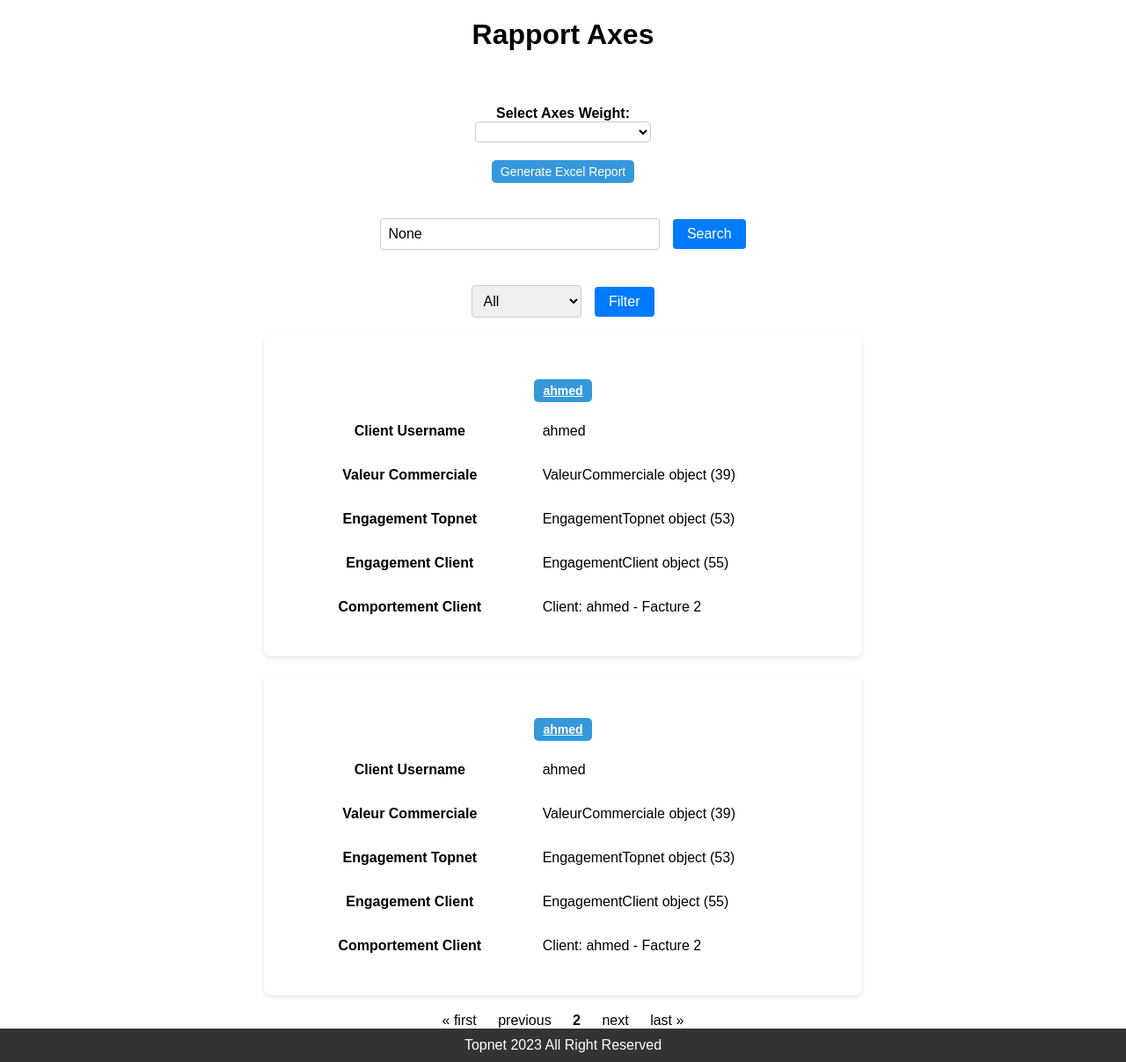
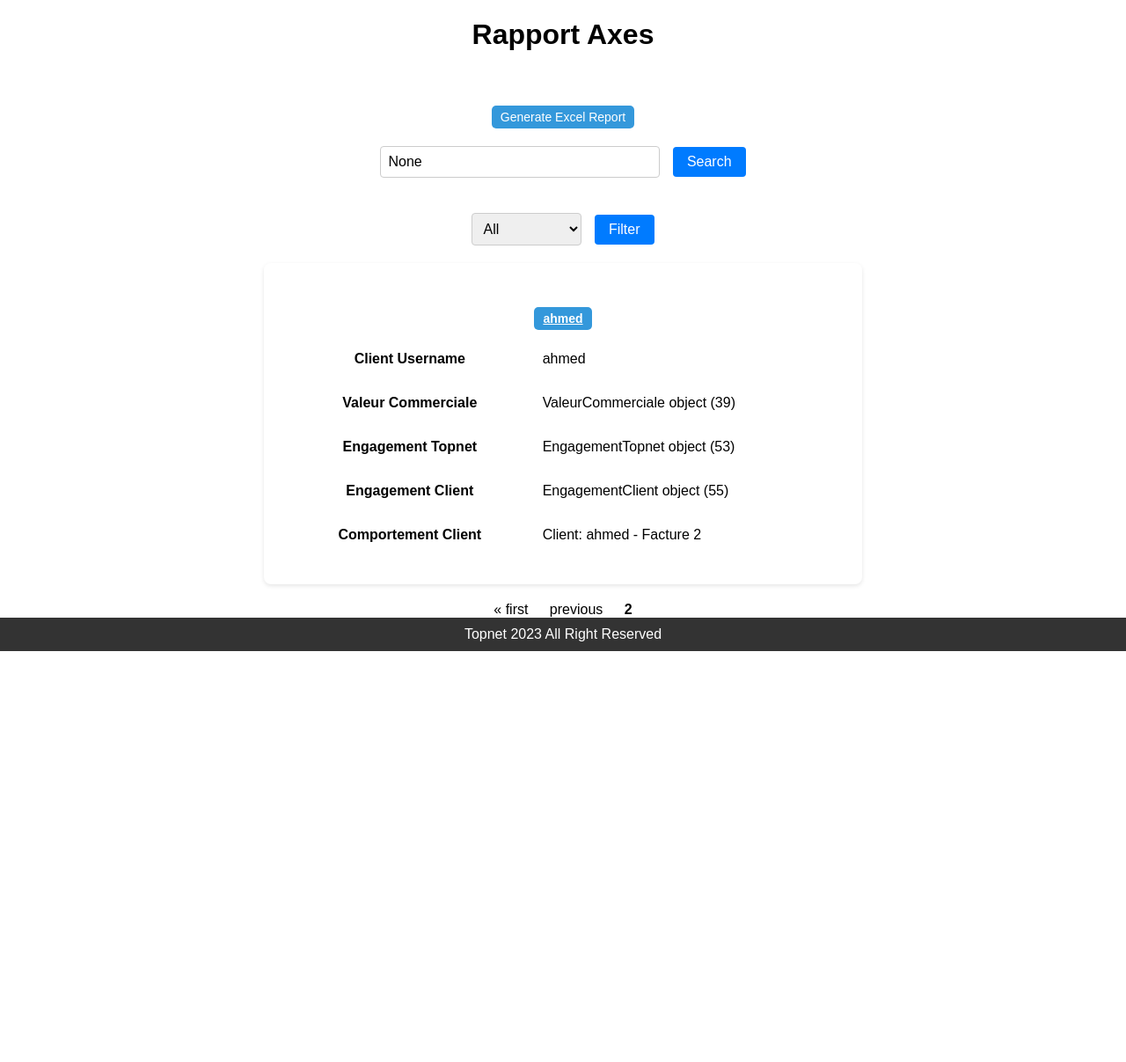
Before and after one commit to MrAhmedElmoez69/Topnet-B2C-Stage-, a Django app: page /user/view_axes/?page=2 in a window 1280 px wide. Shown: the part 88-1295 px from the top of the page at 88% size. After the commit the page ends 828 px from the top, so only its background shows below. Run offline with Django 4.2, Linux system fonts and the light colour scheme; a user stored in the database is signed in; data comes from the database, SQL or seed files in the repository; both versions use the stored data as it was after the commit; lists and menus that the app fills with data are empty; some libraries are stand-ins or nearby versions.

Commit message:
fixed minor errors display
Co-Authored-By: Nacib Mariem <67750731+Nacib1999@users.noreply.github.com>

```diff
--- a/top/client/views.py
+++ b/top/client/views.py
@@ -111,7 +111,7 @@ def view_tables(request):
 @login_required
 def view_axes(request):
     # Retrieve Axes objects with their related Client instances
-    axes_with_clients = Axes.objects.select_related('client').filter(client__valeur_commerciale__isnull=False)
+    axes_with_clients = Axes.objects.select_related('client')
 
     # Filter out superusers
     axes_with_clients = axes_with_clients.exclude(client__is_superuser=True)
@@ -151,7 +151,7 @@ def client_scores(request, client_id):
     search_query = request.GET.get('search')
     filter_option = request.GET.get('filter', 'all')
 
-    axes_with_clients = Axes.objects.select_related('client').filter(client_id=client_id, client__valeur_commerciale__isnull=False).exclude(client__is_superuser=True)
+    axes_with_clients = Axes.objects.select_related('client').filter(client_id=client_id).exclude(client__is_superuser=True)
 
     if search_query:
         axes_with_clients = axes_with_clients.filter(client__username__icontains=search_query)
@@ -232,24 +232,7 @@ def generate_excel(request):
     from django.utils import timezone
     from .models import EngagementClient, ValeurCommerciale, ComportementClient, EngagementTopnet
 
-
-
-    if request.method == 'POST':
-        axes_weight_id = request.POST.get('axes_weight_id')
-
-        if axes_weight_id is None:
-            error_message = "Please select an Axes Weight before generating the report."
-            axes_weights = AxesWeight.objects.all()  # Retrieve all AxesWeight instances
-            return render(request, 'client/view_axes.html', {'error_message': error_message, 'axes_weights': axes_weights})
-
-        try:
-            axes_weight = AxesWeight.objects.get(id=axes_weight_id)
-        except AxesWeight.DoesNotExist:
-            error_message = "Selected Axes Weight does not exist."
-            axes_weights = AxesWeight.objects.all()  # Retrieve all AxesWeight instances
-            return render(request, 'client/view_axes.html', {'error_message': error_message, 'axes_weights': axes_weights})
-
-    axes_with_clients = Axes.objects.select_related('client').filter(client__valeur_commerciale__isnull=False).exclude(client__is_superuser=True)
+    axes_with_clients = Axes.objects.select_related('client').exclude(client__is_superuser=True)
 
     clients_with_scores = process_client_scores(axes_with_clients)
 
@@ -261,37 +244,45 @@ def generate_excel(request):
     worksheet.append(headers)
 
     for client_score in clients_with_scores:
-        engagement_client = EngagementClient.objects.get(client=client_score['client'])
-        valeur_commerciale = ValeurCommerciale.objects.get(client=client_score['client'])
-        comportement_client = ComportementClient.objects.get(client=client_score['client'])
-        engagement_topnet = EngagementTopnet.objects.get(client=client_score['client'])
+        client = client_score['client']
 
-        row = [
-            client_score['client'].username,
-            engagement_client.calculate_anciennete(),
-            engagement_client.calculate_nombre_suspension(),
-            engagement_client.calculate_montant_en_cours(),
-            valeur_commerciale.categorie_client,
-            valeur_commerciale.engagement_contractuel,
-            valeur_commerciale.offre,
-            valeur_commerciale.debit,
-            comportement_client.calculate_delai_moyen_paiement(),
-            comportement_client.incident_de_paiement(),
-            comportement_client.contentieux(),
-            comportement_client.calculate_delai_moyen_paiement_score(),
-            comportement_client.calculate_incident_de_paiement_score(),
-            comportement_client.calculate_contentieux_score(),
-            engagement_topnet.nombre_reclamations,
-            engagement_topnet.delai_traitement,
-            client_score['valeur_commerciale_score'],
-            client_score['engagement_topnet_score'],
-            client_score['engagement_client_score'],
-            client_score['comportement_client_score'],
-            client_score['total_score'],
-            client_score['score_level'],
-            client_score['decision']
-        ]
-        worksheet.append(row)
+        engagement_clients = EngagementClient.objects.filter(client=client)
+        valeur_commerciales = ValeurCommerciale.objects.filter(client=client)
+        comportement_clients = ComportementClient.objects.filter(client=client)
+        engagement_topnets = EngagementTopnet.objects.filter(client=client)
+
+        if engagement_clients.exists() and valeur_commerciales.exists() and comportement_clients.exists() and engagement_topnets.exists():
+            engagement_client = engagement_clients.first()
+            valeur_commerciale = valeur_commerciales.first()
+            comportement_client = comportement_clients.first()
+            engagement_topnet = engagement_topnets.first()
+
+            row = [
+                client_score['client'].username,
+                engagement_client.calculate_anciennete(),
+                engagement_client.calculate_nombre_suspension(),
+                engagement_client.calculate_montant_en_cours(),
+                valeur_commerciale.categorie_client,
+                valeur_commerciale.engagement_contractuel,
+                valeur_commerciale.offre,
+                valeur_commerciale.debit,
+                comportement_client.calculate_delai_moyen_paiement(),
+                comportement_client.incident_de_paiement(),
+                comportement_client.contentieux(),
+                comportement_client.calculate_delai_moyen_paiement_score(),
+                comportement_client.calculate_incident_de_paiement_score(),
+                comportement_client.calculate_contentieux_score(),
+                engagement_topnet.nombre_reclamations,
+                engagement_topnet.delai_traitement,
+                client_score['valeur_commerciale_score'],
+                client_score['engagement_topnet_score'],
+                client_score['engagement_client_score'],
+                client_score['comportement_client_score'],
+                client_score['total_score'],
+                client_score['score_level'],
+                client_score['decision']
+            ]
+            worksheet.append(row)
 
     response = HttpResponse(content_type='application/vnd.openxmlformats-officedocument.spreadsheetml.sheet')
     response['Content-Disposition'] = 'attachment; filename=Rapport_Clients.xlsx'
@@ -299,8 +290,6 @@ def generate_excel(request):
     workbook.save(response)
 
     return response
-
-
 
 # --------------------------------View All Scores --------------------------------
 
@@ -341,7 +330,7 @@ def view_all_score(request):
     search_query = request.GET.get('search')
     filter_option = request.GET.get('filter', 'all')
 
-    axes_with_clients = Axes.objects.select_related('client').filter(client__valeur_commerciale__isnull=False).exclude(client__is_superuser=True)
+    axes_with_clients = Axes.objects.select_related('client').exclude(client__is_superuser=True)
 
     if search_query:
         axes_with_clients = axes_with_clients.filter(client__username__icontains=search_query)
@@ -375,7 +364,7 @@ def download_excel(request):
     search_query = request.GET.get('search')
     filter_option = request.GET.get('filter', 'all')
 
-    axes_with_clients = Axes.objects.select_related('client').filter(client__valeur_commerciale__isnull=False).exclude(client__is_superuser=True)
+    axes_with_clients = Axes.objects.select_related('client').exclude(client__is_superuser=True)
 
     if search_query:
         axes_with_clients = axes_with_clients.filter(client__username__icontains=search_query)
--- a/top/score_app/templates/client/view_axes.html
+++ b/top/score_app/templates/client/view_axes.html
@@ -205,22 +205,10 @@
     <form method="post" action="{% url 'generate_excel' %}">
         {% csrf_token %}
         <div class="back-button-container">
-            <label for="axes_weight_id">Select Axes Weight:</label>
-            <select name="axes_weight_id" id="axes_weight_id" class="styled-select">
-                {% for axes_weight in axes_weights %}
-                    <option value="{{ axes_weight.id }}">{{ axes_weight }}</option>
-                {% endfor %}
-            </select>
-        </div>
-        <div class="back-button-container">
             <button type="submit" class="back-button">Generate Excel Report</button>
         </div>
     </form>
-    <div class="back-button-container">
-        {% if error_message %}
-            <p class="error">{{ error_message }}</p>
-        {% endif %}
-    </div>
+
 
 <div class="search-container">
     <form method="get" action="">
```
Also changed, not shown: top/db.sqlite3.
